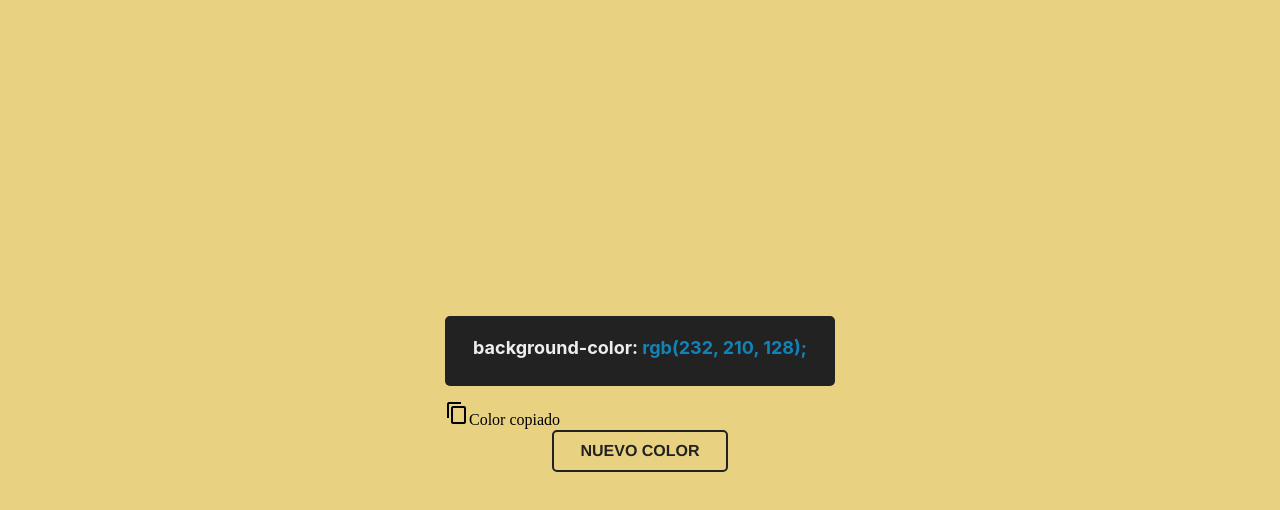
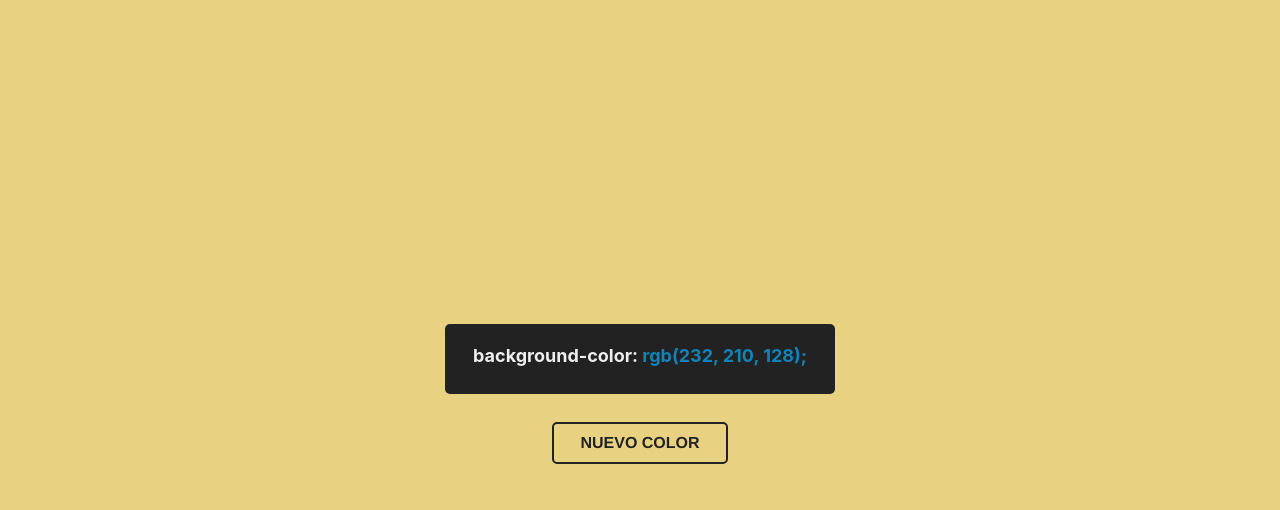
Before and after one commit to xavii07/Random-Color, a plain HTML site: page index.html in a window 1280 px wide. Shown: the part 66-576 px from the top of the page. Drawn offline with nearby package versions, Linux system fonts and the light colour scheme.

Commit message:
Estilos del texto y del icono cuando se hace click para copiar el color

```diff
--- a/css/estilos.css
+++ b/css/estilos.css
@@ -74,6 +74,7 @@
     background:#222;
     border-radius: 5px;
     margin-bottom: 15px;
+    cursor: pointer;
 }
 
 .color__nombre {
@@ -81,8 +82,53 @@
     color:#eee;
 }
 
+.color__nombre::selection {
+    background-color: rgba(34, 34, 34, 0.3);
+}
+
 .color__num {
     color:rgb(18, 131, 184);
+}
+
+.color__num::selection {
+    background:rgba(34, 34, 34, 0.3);
+}
+
+/*texto copiado*/
+.color__contcopy {
+    position: relative;
+    background: transparent;
+    width: 25%;
+    min-width: 90px;
+    top: -10px;
+    margin: auto;
+    border-radius: 3px;
+}
+
+.color__copiado {
+    color:rgba(34, 34, 34, 0);
+    font-family: 'Lucida Sans', 'Lucida Sans Regular', 'Lucida Grande', 'Lucida Sans Unicode', Geneva, Verdana, sans-serif;
+    font-size: 10px;
+}
+
+.color__copiado::selection {
+    background: transparent;
+}
+
+.color__copiado.active {
+    padding: 5px 5px;
+    text-align: center;
+    font-size: 10px;
+    color:rgb(50, 121, 226);
+    background: rgb(17, 16, 16);
+}
+
+#color__icono {
+    font-size: 10px;
+}
+
+#color__icono::selection {
+    background: transparent;
 }
 
 .color__btn {
```
